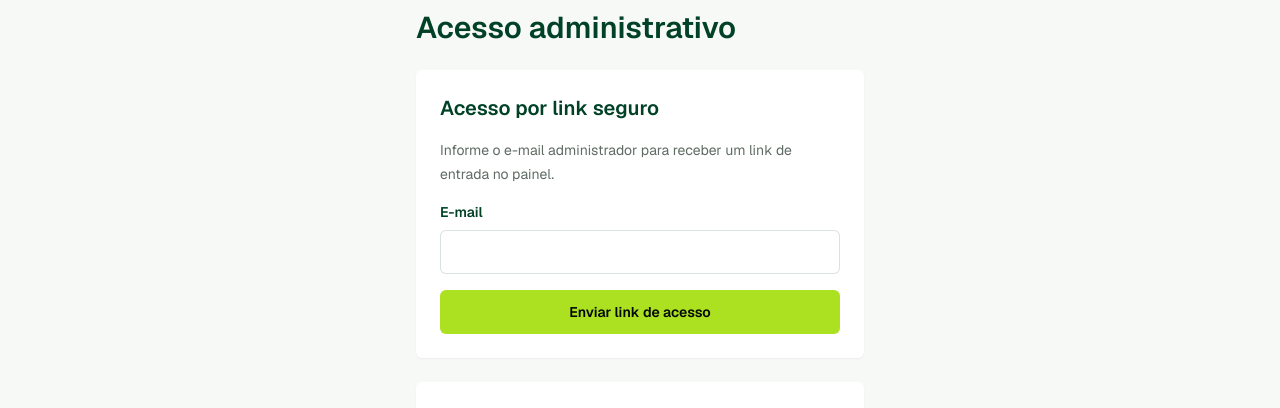
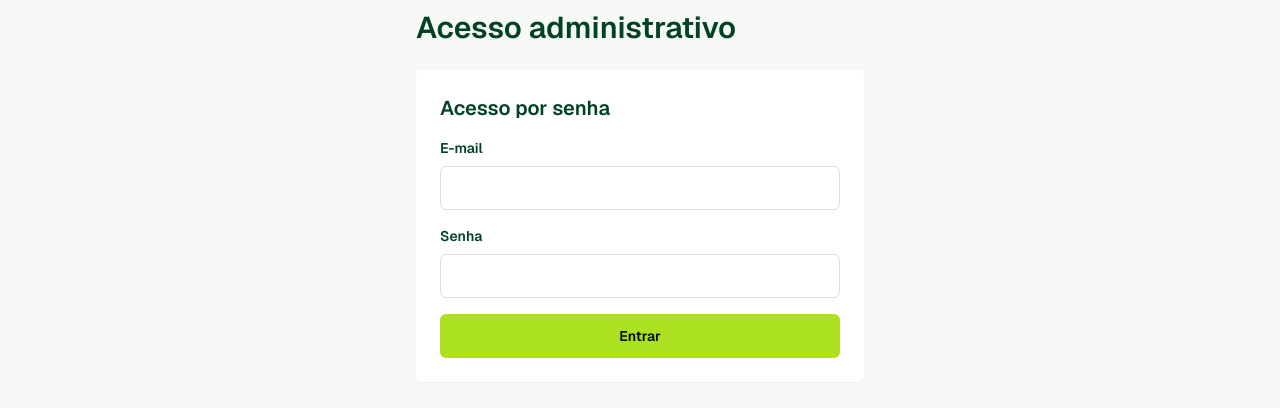
Before and after one commit to fjjohann/instituto-arena-cascavel, a Next.js app: page /admin in a window 1280 px wide. Shown: the part 135-543 px from the top of the page. Built offline with nearby package versions, Linux system fonts and the light colour scheme; no server answers.

Commit message:
Remove admin magic link login

```diff
--- a/src/app/admin/actions.ts
+++ b/src/app/admin/actions.ts
@@ -1,7 +1,6 @@
 "use server";
 
 import { revalidatePath } from "next/cache";
-import { headers } from "next/headers";
 import { redirect } from "next/navigation";
 import { fileFromForm, galleryValues, moneyValue, nullableText, requireAdmin, slugify } from "@/lib/admin";
 import { createSupabaseServerClient } from "@/lib/supabase/server";
@@ -17,29 +16,6 @@ export async function signIn(formData: FormData) {
 
   if (error) redirect("/admin?erro=login");
   redirect("/admin/painel");
-}
-
-export async function signInWithMagicLink(formData: FormData) {
-  const supabase = await createSupabaseServerClient();
-  if (!supabase) redirect("/admin?erro=configuracao");
-
-  const email = String(formData.get("email") ?? "").trim();
-  if (!email || (process.env.ADMIN_EMAIL && email !== process.env.ADMIN_EMAIL)) {
-    redirect("/admin?erro=permissao");
-  }
-
-  const headerStore = await headers();
-  const origin = headerStore.get("origin") ?? process.env.NEXT_PUBLIC_SITE_URL ?? "http://localhost:3000";
-  const { error } = await supabase.auth.signInWithOtp({
-    email,
-    options: {
-      emailRedirectTo: `${origin}/auth/callback?next=/admin/painel`,
-      shouldCreateUser: false
-    }
-  });
-
-  if (error) redirect("/admin?erro=magic-link");
-  redirect("/admin?link=1");
 }
 
 export async function signOut() {
--- a/src/app/admin/page.tsx
+++ b/src/app/admin/page.tsx
@@ -1,11 +1,11 @@
 import type { Metadata } from "next";
 import { redirect } from "next/navigation";
-import { signIn, signInWithMagicLink } from "@/app/admin/actions";
+import { signIn } from "@/app/admin/actions";
 import { createSupabaseServerClient, hasSupabaseEnv } from "@/lib/supabase/server";
 
 export const metadata: Metadata = { title: "Admin" };
 
-export default async function Page({ searchParams }: { searchParams: Promise<{ erro?: string; link?: string }> }) {
+export default async function Page({ searchParams }: { searchParams: Promise<{ erro?: string }> }) {
   const params = await searchParams;
   const supabase = await createSupabaseServerClient();
   const { data } = supabase ? await supabase.auth.getUser() : { data: { user: null } };
@@ -21,13 +21,6 @@ export default async function Page({ searchParams }: { searchParams: Promise<{ e
           </p>
         ) : null}
         {params.erro ? <p className="mt-4 rounded-md bg-red-50 p-4 text-sm text-red-700">Não foi possível acessar. Verifique as credenciais.</p> : null}
-        {params.link ? <p className="mt-4 rounded-md border border-lime/40 bg-lime/15 p-4 text-sm font-semibold text-forest">Enviamos um link de acesso para o e-mail administrador.</p> : null}
-        <form action={signInWithMagicLink} className="mt-6 grid gap-4 rounded-md bg-white p-6 shadow-sm">
-          <h2 className="text-xl font-semibold text-forest">Acesso por link seguro</h2>
-          <p className="text-sm leading-6 text-muted">Informe o e-mail administrador para receber um link de entrada no painel.</p>
-          <label className="grid gap-2 text-sm font-semibold text-forest">E-mail<input className="min-h-11 rounded-md border border-forest/15 px-3" name="email" required type="email" /></label>
-          <button className="min-h-11 rounded-md bg-lime px-5 py-3 text-sm font-semibold text-ink" type="submit">Enviar link de acesso</button>
-        </form>
         <form action={signIn} className="mt-6 grid gap-4 rounded-md bg-white p-6 shadow-sm">
           <h2 className="text-xl font-semibold text-forest">Acesso por senha</h2>
           <label className="grid gap-2 text-sm font-semibold text-forest">E-mail<input className="min-h-11 rounded-md border border-forest/15 px-3" name="email" required type="email" /></label>
```
